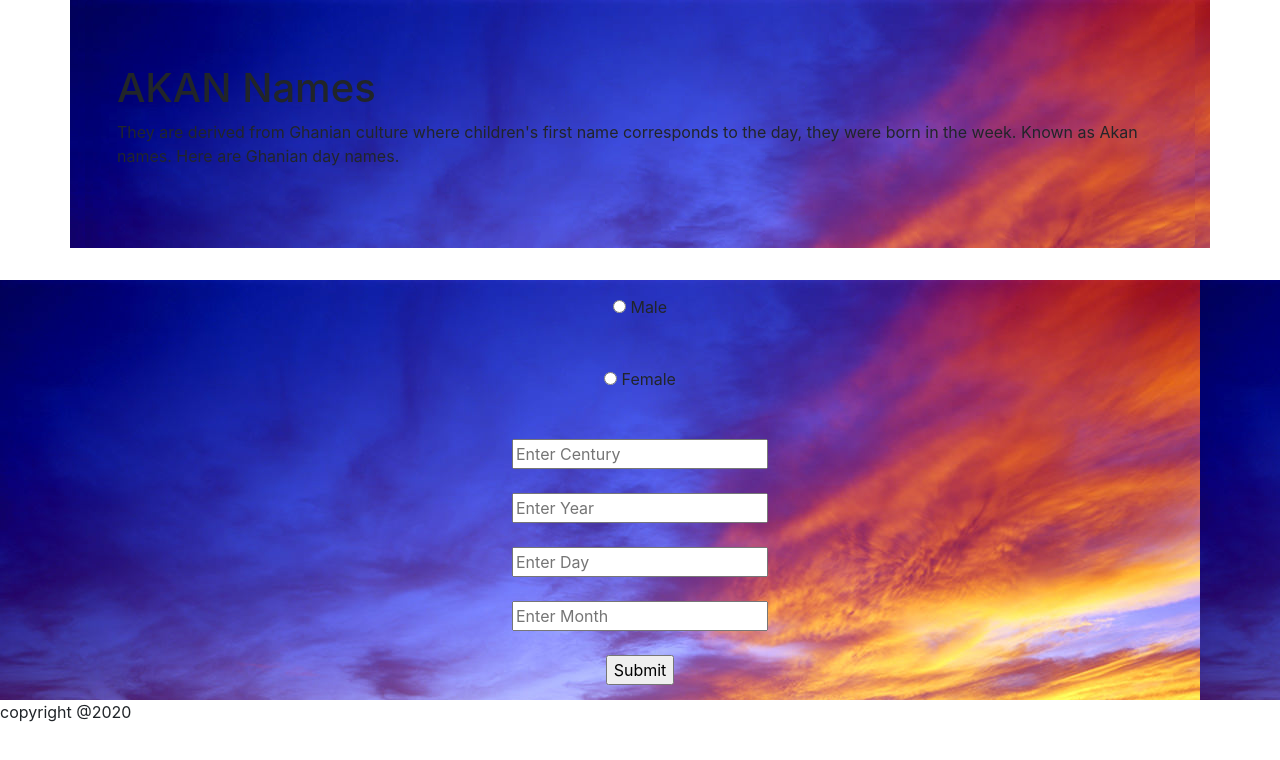
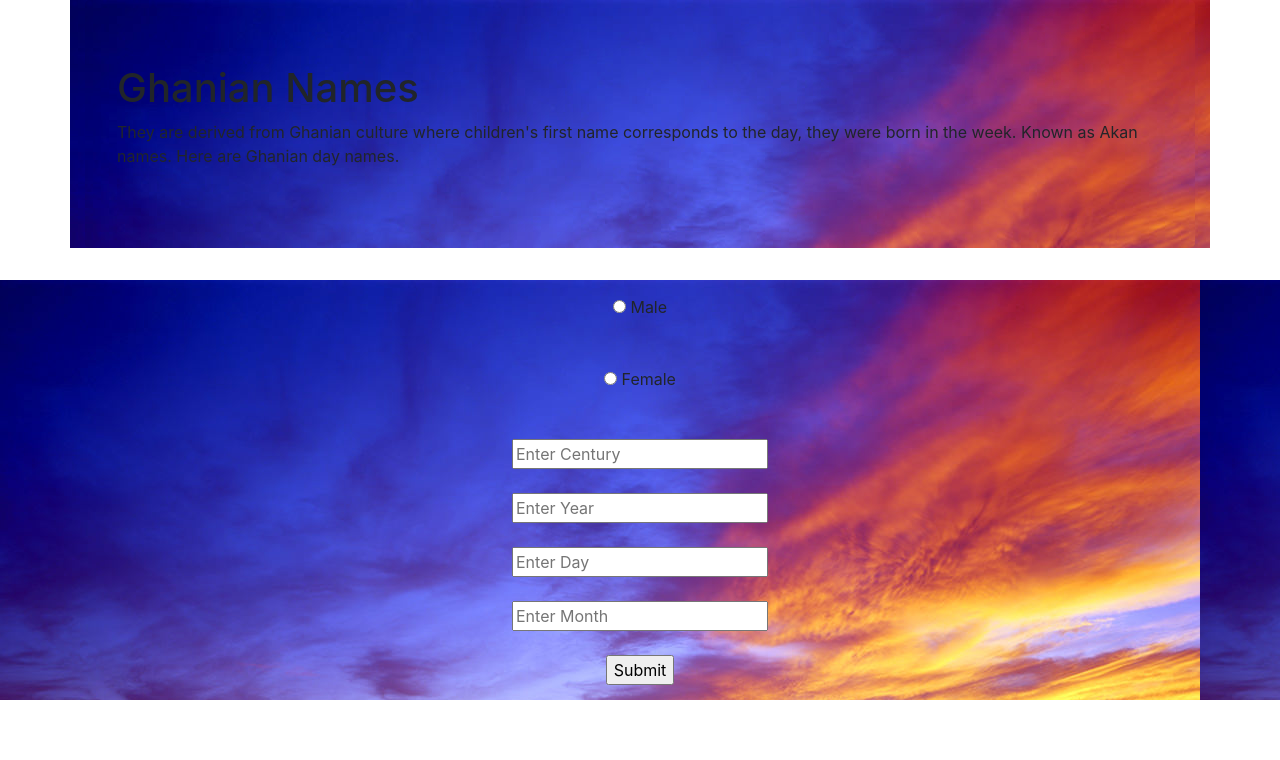
Before and after one commit to KinuthiaN/Akan-Names, a plain HTML site: page index.html in a window 1280 px wide. Drawn offline with Linux system fonts and the light colour scheme.

Commit message:
Adds changes

```diff
--- a/index.html
+++ b/index.html
@@ -6,14 +6,14 @@
       background-image: url(image/img013-1200.jpg);
     }
     </style>
-    <title>GHANIAN NAMES</title>
+    <title>AKAN NAMES</title>
     <link href="css/bootstrap.css" rel="stylesheet" type="text/css">
     <script src="js/script.js"></script>
   </head>
   <body>
     <div class="container">
       <div class="jumbotron">
-        <h1> AKAN Names</h1>
+        <h1>Ghanian Names</h1>
         <p>They are derived from Ghanian culture where children's first name corresponds to the day, they were born in the week. Known as Akan names.
            Here are Ghanian day names.</p>
       </div>
@@ -44,6 +44,5 @@
                 <br />
               </form>
           </div>
-        <p>copyright @2020</p>
     </body
 </html>
```
